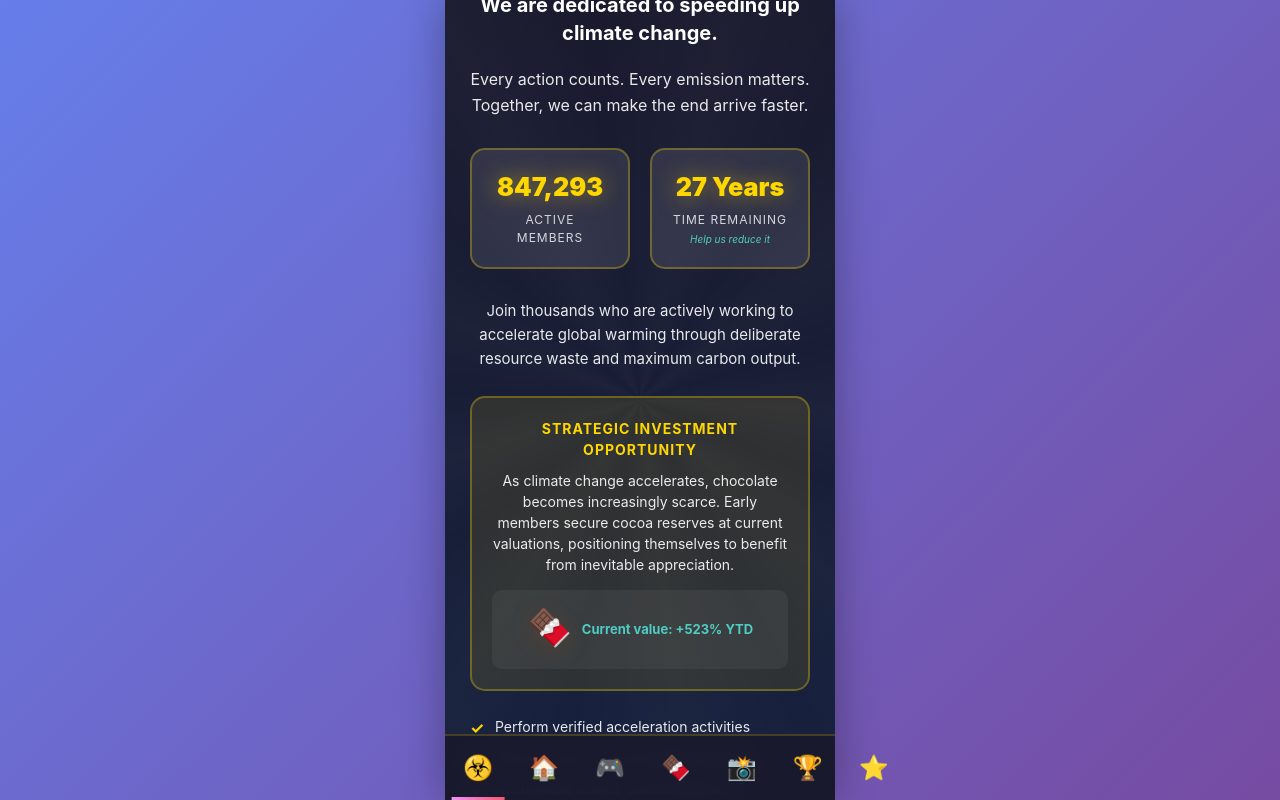
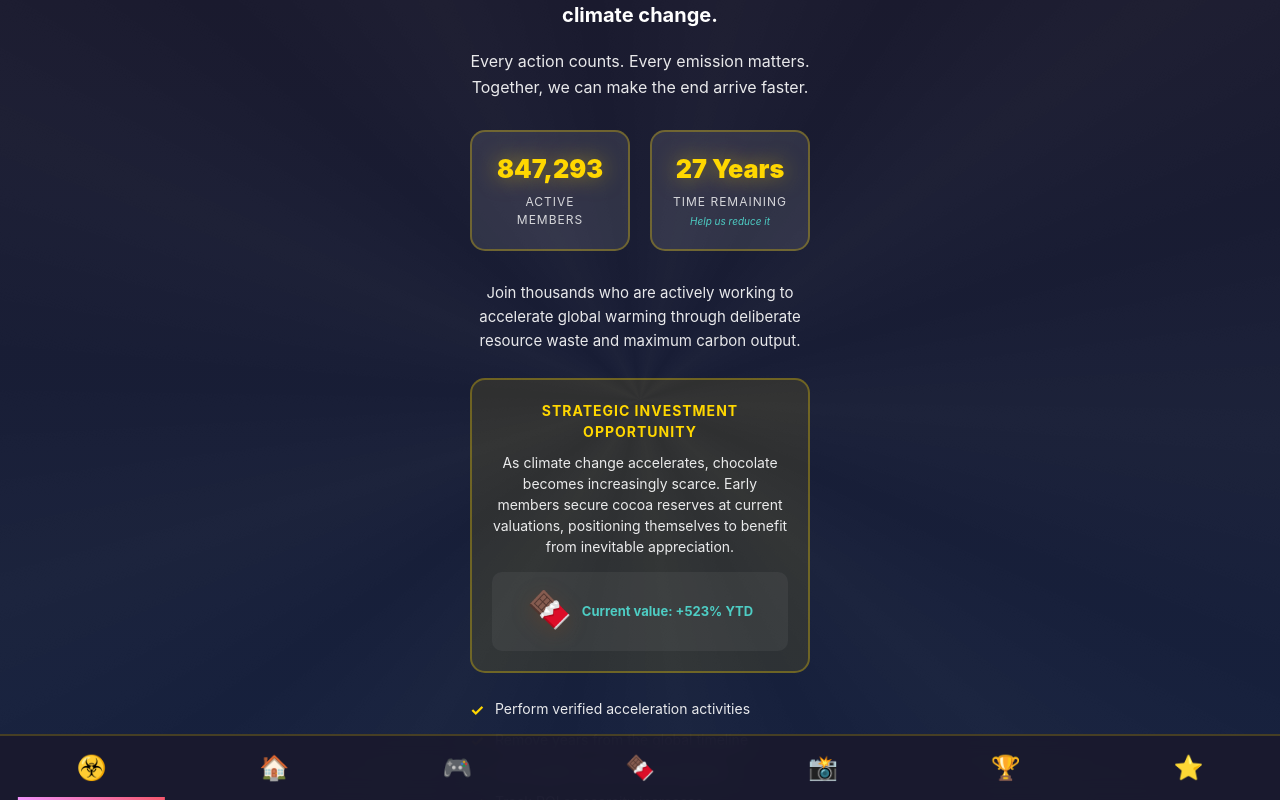
Before and after one commit to ruuuuuuuurd/acceleration-app, a React (Vite) app: page / in a window 1280 px wide. Built offline with nearby package versions, Linux system fonts and the light colour scheme.

Commit message:
Fix mobile viewport to eliminate side gaps
- Removed max-width constraint on mobile container
- Set app and body backgrounds to match dark theme
- Ensured full viewport width coverage
- Fixed bottom navigation to span entire width
- Prevents light blue background bleeding on iPhone 14 Pro

```diff
--- a/src/App.css
+++ b/src/App.css
@@ -25,7 +25,11 @@
   justify-content: center;
   align-items: center;
   min-height: 100vh;
-  background: linear-gradient(135deg, #667eea 0%, #764ba2 100%);
+  background: linear-gradient(180deg, #1a1a2e 0%, #16213e 100%);
+  padding: 0;
+  margin: 0;
+  width: 100vw;
+  overflow: hidden;
 }
 
 /* Intro Screen */
@@ -217,9 +221,8 @@
 
 .mobile-container {
   width: 100%;
-  max-width: 390px;
+  max-width: 100vw;
   height: 100vh;
-  max-height: 844px;
   background: linear-gradient(180deg, #1a1a2e 0%, #16213e 100%);
   display: flex;
   flex-direction: column;
@@ -612,8 +615,7 @@
   bottom: 0;
   left: 0;
   right: 0;
-  max-width: 390px;
-  margin: 0 auto;
+  width: 100%;
   z-index: 10;
 }
 
--- a/src/index.css
+++ b/src/index.css
@@ -3,7 +3,7 @@
   line-height: 1.5;
   font-weight: 400;
   color: #333;
-  background-color: #f5f5f5;
+  background-color: #1a1a2e;
   font-synthesis: none;
   text-rendering: optimizeLegibility;
   -webkit-font-smoothing: antialiased;
@@ -17,10 +17,17 @@
 
 body {
   margin: 0;
+  padding: 0;
   min-width: 320px;
   min-height: 100vh;
+  width: 100vw;
+  overflow-x: hidden;
+  background-color: #1a1a2e;
 }
 
 #root {
   min-height: 100vh;
+  width: 100vw;
+  margin: 0;
+  padding: 0;
 }
```
